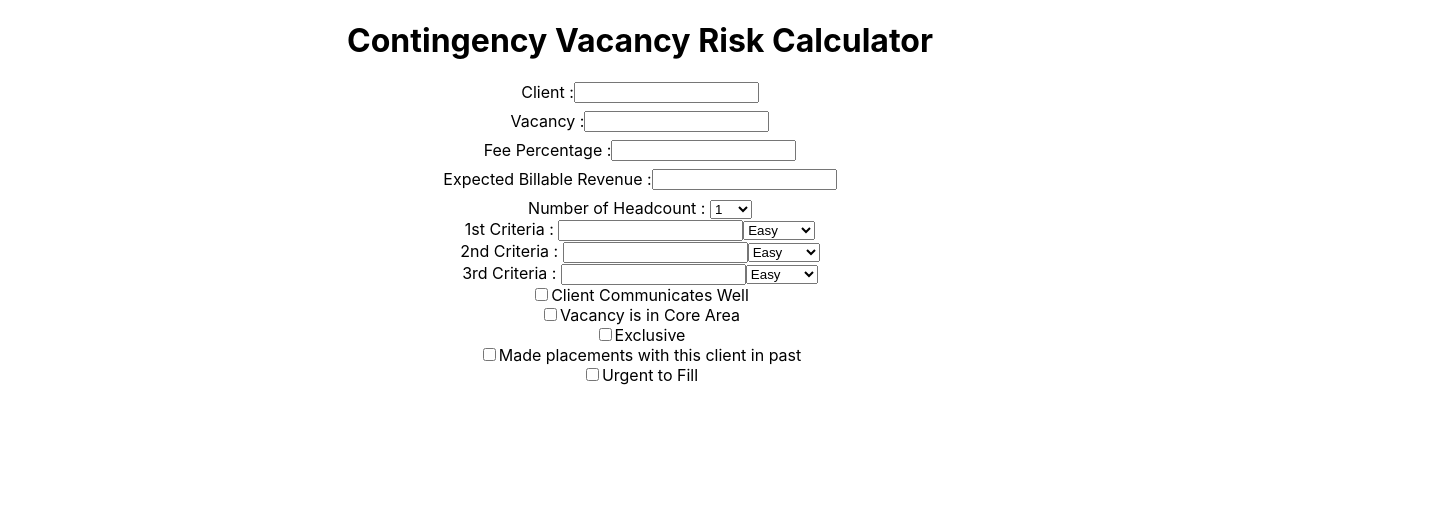
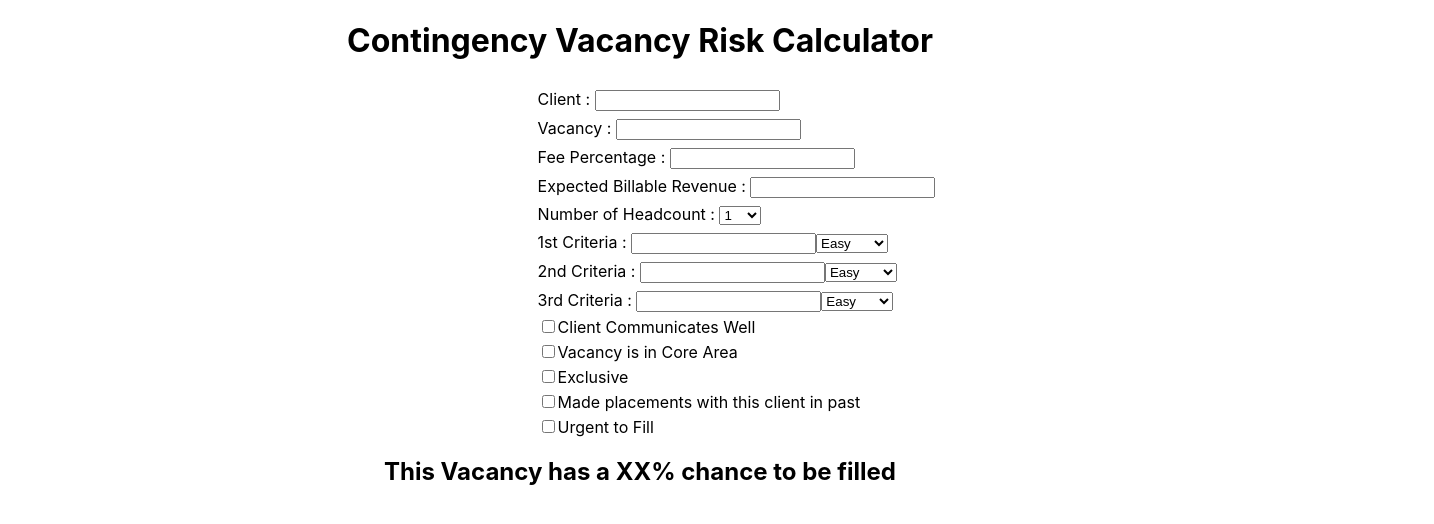
Before and after one commit to jpblicer/VacancyRiskCalculator, a React (Create React App) app: page / in a window 1280 px wide. Shown: the top 524 px of the page, 1434 px wide, since content can reach past the window. Built offline with nearby package versions, Linux system fonts and the light colour scheme.

Commit message:
Creat CalculateRisk component and adjust CSS. Wrap elements in form tag for app

```diff
--- a/src/App.css
+++ b/src/App.css
@@ -37,14 +37,13 @@
   }
 }
 
-.vacancyTitle{
-  display: flex;
-  justify-content: center;
-  margin: 0.5rem;
+form {
+  position: relative;
+  width: 70%;
+  text-align: left;
+  margin-left: 42%;
 }
 
-.expectedFee{
-  display: flex;
-  justify-content: center;
-  margin: 0.5rem;
+input, select {
+  margin-top: 1vh;
 }
--- a/src/App.js
+++ b/src/App.js
@@ -4,17 +4,21 @@ import CalculateFee from './components/ExpectedFee'
 import Headcount from './components/Headcount'
 import ThreeCriteria from './components/threeCriteria/ThreeCriteria'
 import AdditionalCriteria from './components/AdditionalCriteria';
+import CalculateRisk from './components/CalculateRisk';
 
 
 function App() {
   return (
     <div className="App">
       <h1>Contingency Vacancy Risk Calculator</h1>
-      <Title />
-      <CalculateFee />
-      <Headcount />
-      <ThreeCriteria />
-      <AdditionalCriteria />
+      <form>
+        <Title />
+        <CalculateFee />
+        <Headcount />
+        <ThreeCriteria />
+        <AdditionalCriteria />
+      </form>
+      <CalculateRisk />
     </div>
   );
 }
--- /dev/null
+++ b/src/components/CalculateRisk.js
@@ -0,0 +1,12 @@
+import React from "react";
+
+function CalculateRisk(){
+    return(
+        <>
+            <h2>This Vacancy has a XX% chance to be filled</h2>
+        </>
+    );
+}
+
+
+export default CalculateRisk;
```
